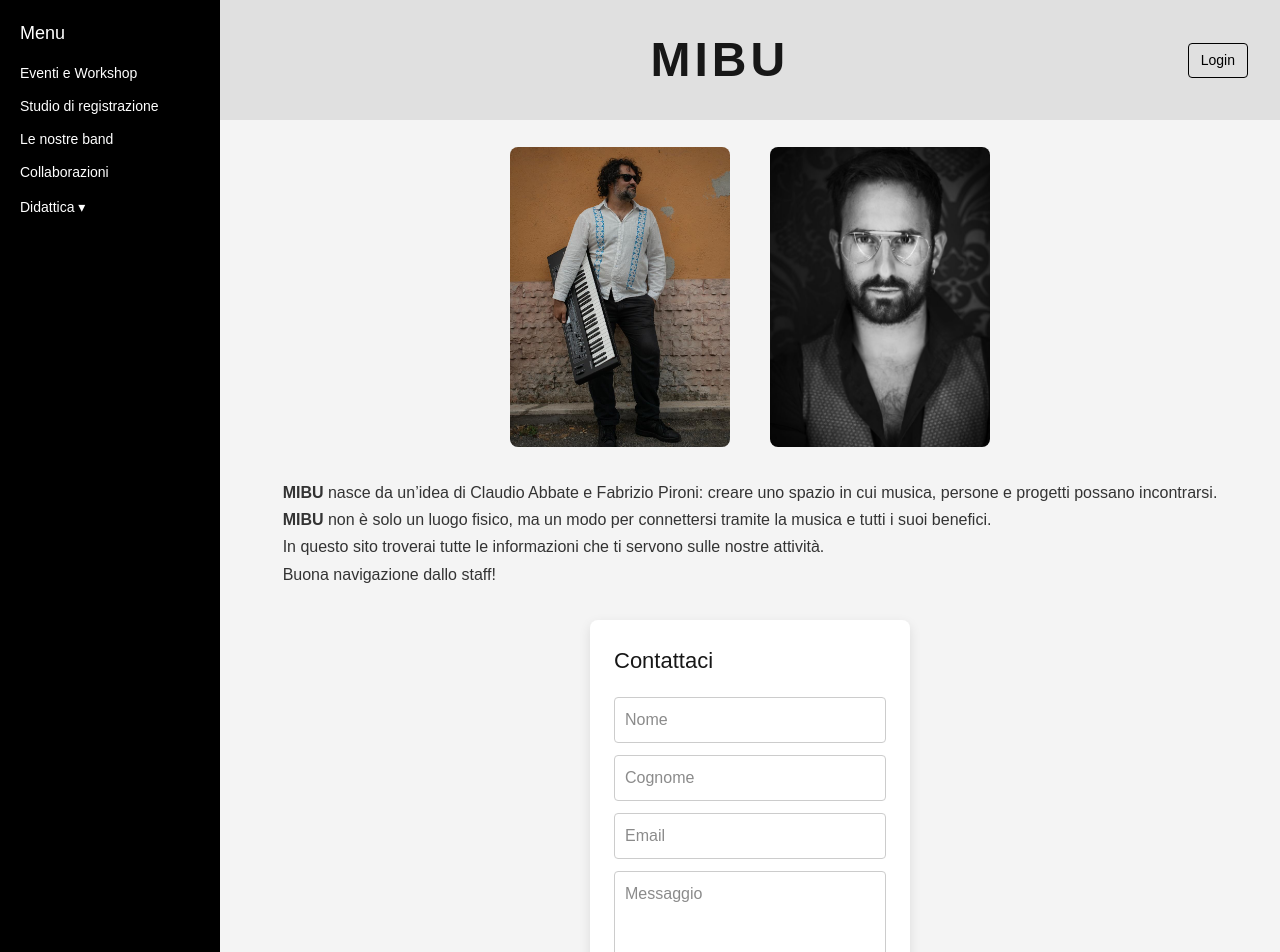
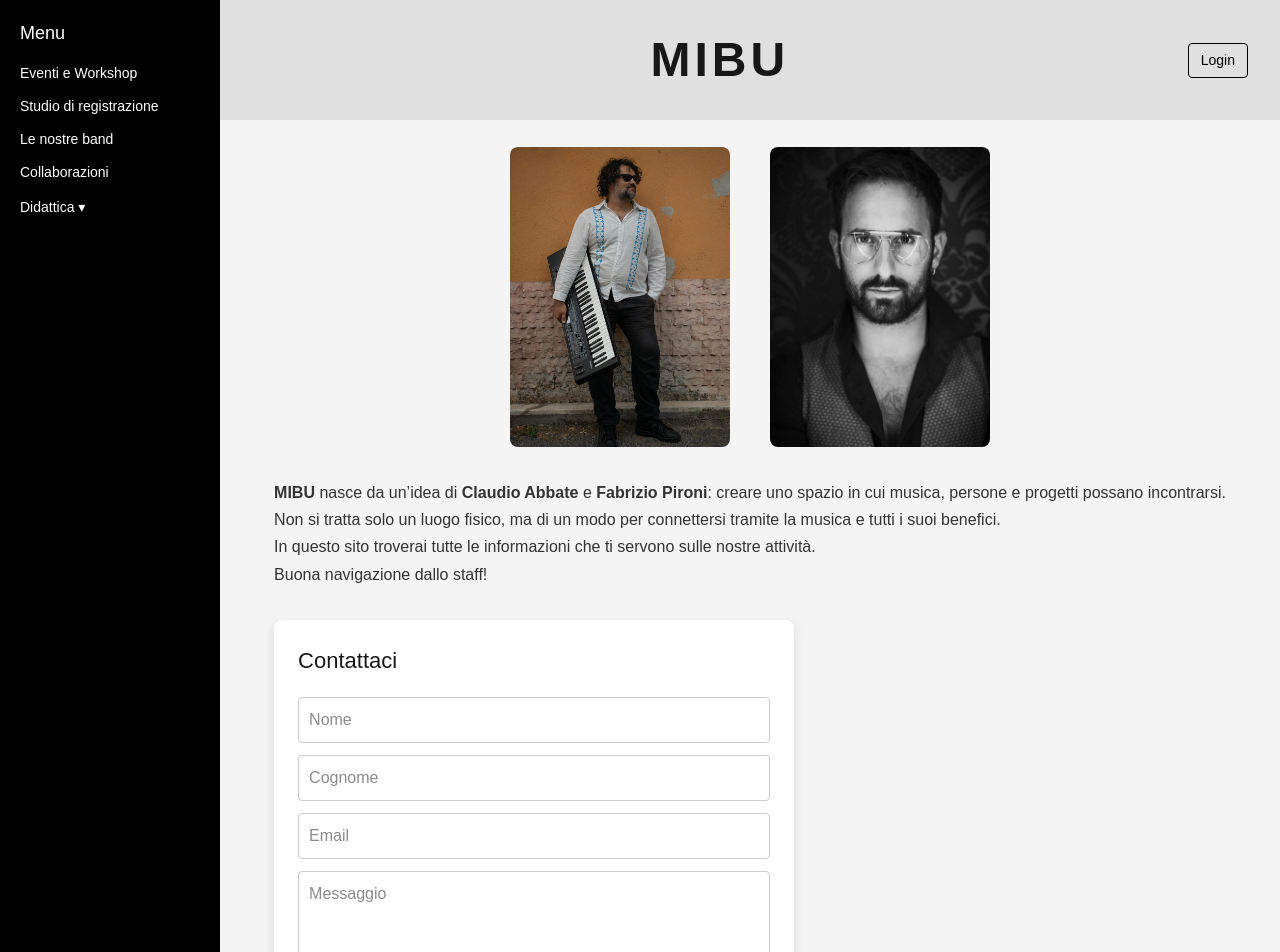
Before and after one commit to claudioabbate2123-cmyk/sitomiburecords, a Next.js app: page / in a window 1280 px wide. Shown: the top 952 px of the page. Built offline with nearby package versions, Linux system fonts and the light colour scheme.

Commit message:
Fix build

```diff
--- a/app/page.tsx
+++ b/app/page.tsx
@@ -119,15 +119,16 @@ export default function Home() {
         </div>
 
         {/* BIO EDITORIALE */}
+      <div style={styles.mainColumn}>
         <section style={styles.editorial}>
           <p style={styles.editorialText}>
-            <strong>MIBU</strong> nasce da un’idea di Claudio Abbate e Fabrizio
-            Pironi: creare uno spazio in cui musica, persone e progetti possano
+            <strong>MIBU</strong> nasce da un’idea di <strong>Claudio Abbate</strong>  e <strong>Fabrizio Pironi</strong>:
+            creare uno spazio in cui musica, persone e progetti possano
             incontrarsi.
           </p>
 
           <p style={styles.editorialText}>
-            <strong>MIBU</strong> non è solo un luogo fisico, ma un modo per
+            Non si tratta solo un luogo fisico, ma di un modo per
             connettersi tramite la musica e tutti i suoi benefici.
           </p>
 
@@ -201,6 +202,7 @@ export default function Home() {
         </main>
       </div>
     </div>
+  </div>
   );
 }
 
@@ -219,7 +221,11 @@ const styles: Record<string, React.CSSProperties> = {
     gap: 40,
     marginTop: 27,
   },
-
+  mainColumn: {
+    maxWidth: 1300,
+    margin: "0 auto",
+    padding: "0 8px",
+  },
   image: {
     width: 220,
     height: 300,
@@ -315,9 +321,7 @@ const styles: Record<string, React.CSSProperties> = {
   },
 
   editorial: {
-    maxWidth: 1300,
-    margin: "32px auto 0",
-    padding: "0 8px",
+    marginTop:32,
   },
 
   editorialText: {
@@ -328,12 +332,12 @@ const styles: Record<string, React.CSSProperties> = {
   },
 
   formCard: {
-    background: "#fff",
-    maxWidth: 520,
-    margin: "32px 370px 40px",
-    padding: 24,
-    borderRadius: 8,
-    boxShadow: "0 4px 12px rgba(0,0,0,0.1)",
+  background: "#fff",
+  maxWidth: 520,
+  margin: "32px 0px 40px", // 👈 auto, non px
+  padding: 24,
+  borderRadius: 8,
+  boxShadow: "0 4px 12px rgba(0,0,0,0.1)",
   },
 
   submit: {
```
